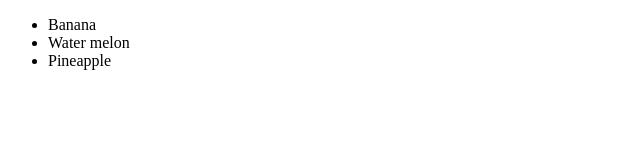
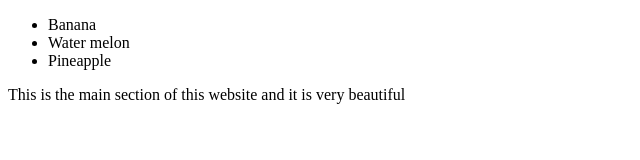
Before and after one commit to lumenboss/githubtrials, a plain HTML site: page index.html in a window 1280 px wide. Shown: the whole page, without its empty margins (0-640 px from the left). Drawn offline with Linux system fonts and the light colour scheme.

Commit message:
the main section added with some text.

```diff
--- a/index.html
+++ b/index.html
@@ -7,5 +7,6 @@
 </head>
 <body>
     <header><nav><ul><li>Banana</li> <li>Water melon</li> <li>Pineapple</li></ul></nav></header>
+    <main>This is the main section of this website and it is very beautiful</main>
 </body>
 </html>
```
